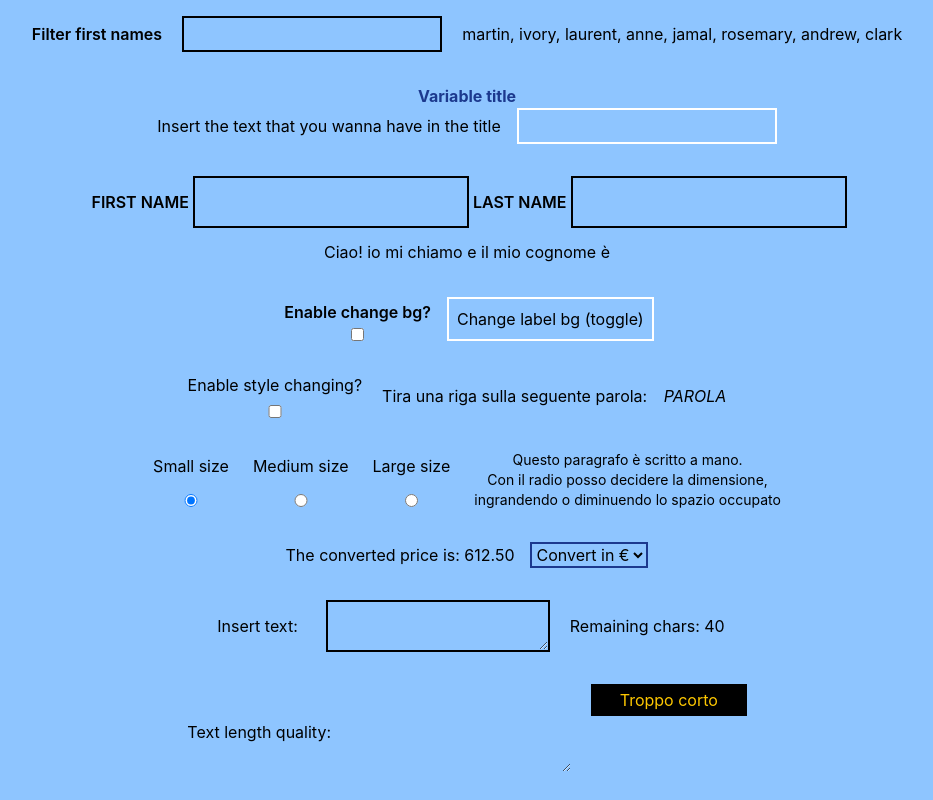
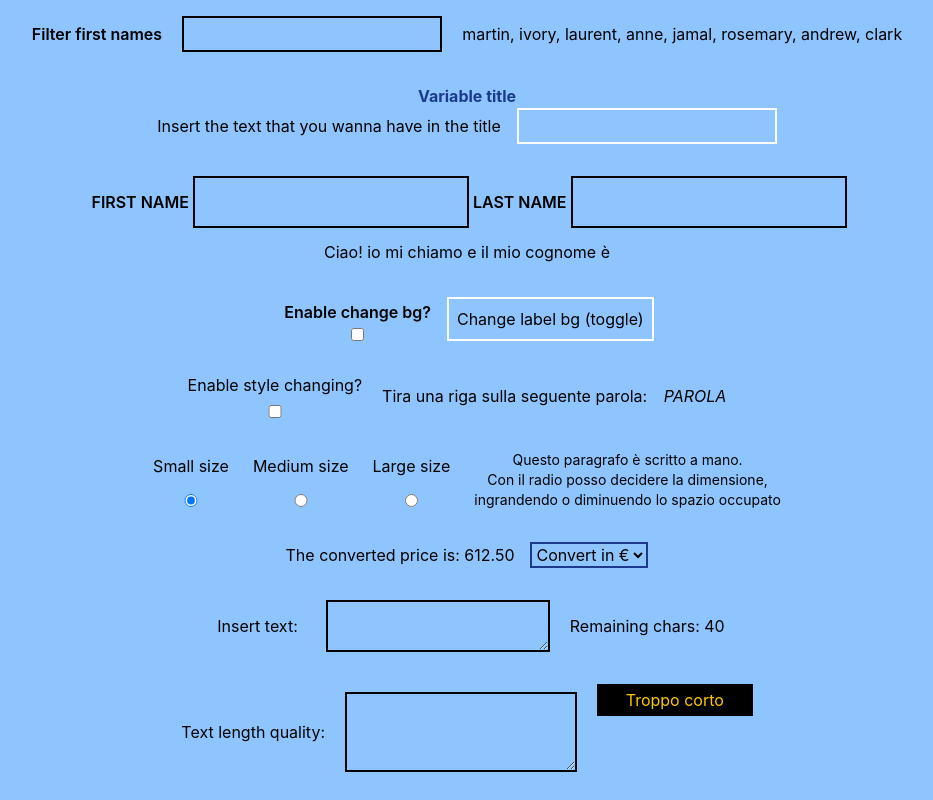
Before and after one commit to gianlucadecampo/react-binding, a React (Vite) app: page / in a window 1280 px wide. Shown: the part 862-1662 px from the top of the page, without its empty margins (173-1106 px from the left). Built offline with nearby package versions, Linux system fonts and the light colour scheme.

Commit message:
ui border

```diff
--- a/src/components/ui/TextAdvice.jsx
+++ b/src/components/ui/TextAdvice.jsx
@@ -5,7 +5,7 @@ export default function TextAdvice() {
     return (
         <div className="flex justify-center place-items-center gap-5 mt-8">
             <label htmlFor="box">Text length quality:</label>
-            <textarea name="par" id="box" onChange={e => { setAdvice(e.target.value.length) }} className="h-20"></textarea>
+            <textarea name="par" id="box" onChange={e => { setAdvice(e.target.value.length) }} className="h-20 border-2 p-1"></textarea>
             <div className="flex flex-col">
                 <span className={`text-yellow-400 margin-1 bg-black p-1 ${(advice <= 20) ? 'visible' : 'invisible'}`}>Troppo corto</span>
                 <span className={`text-green-500 margin-1 bg-black p-1 ${(advice > 20 && advice < 40) ? 'visible' : 'invisible'}`}>Lunghezza ottimale</span>
```
